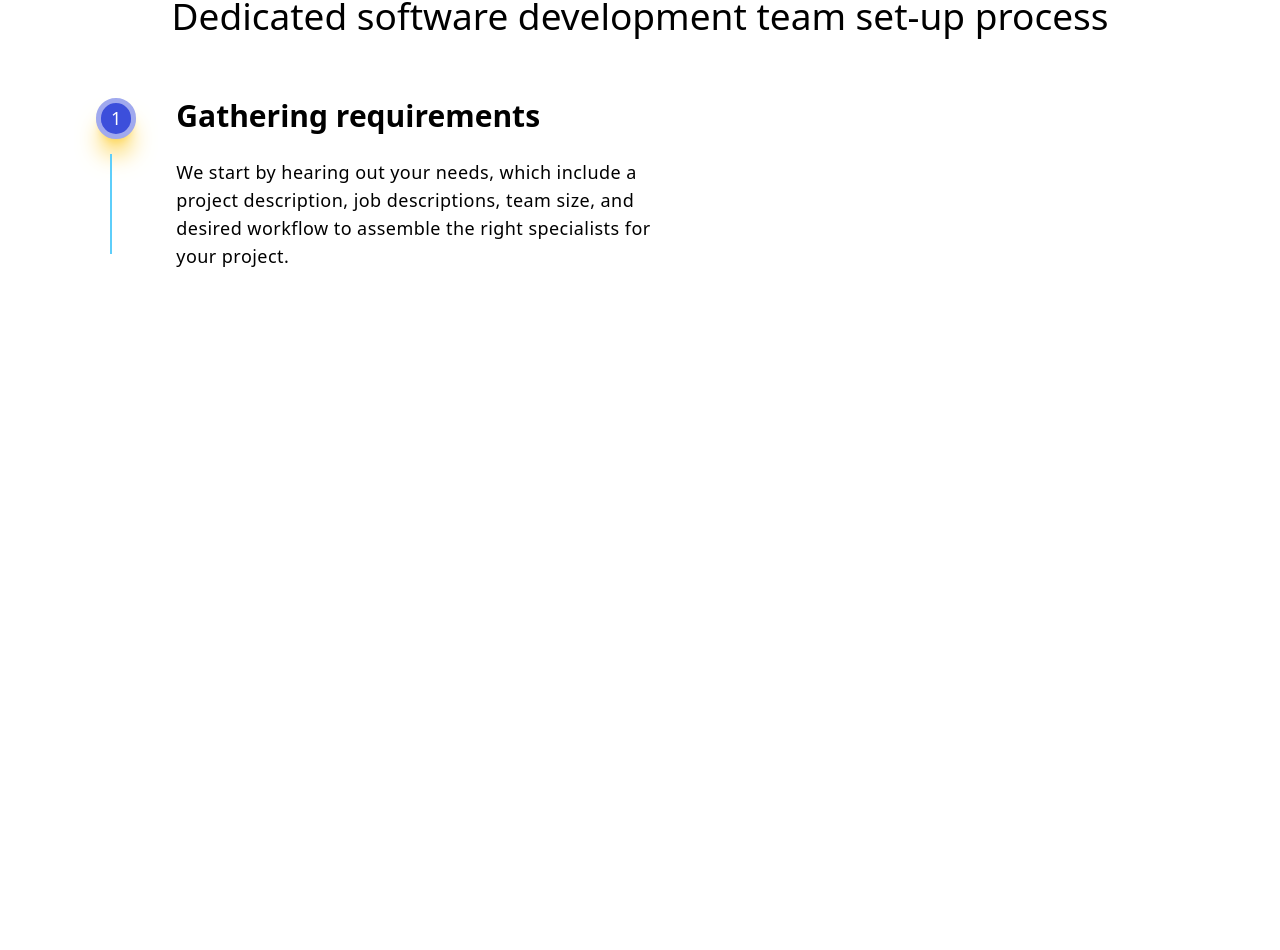
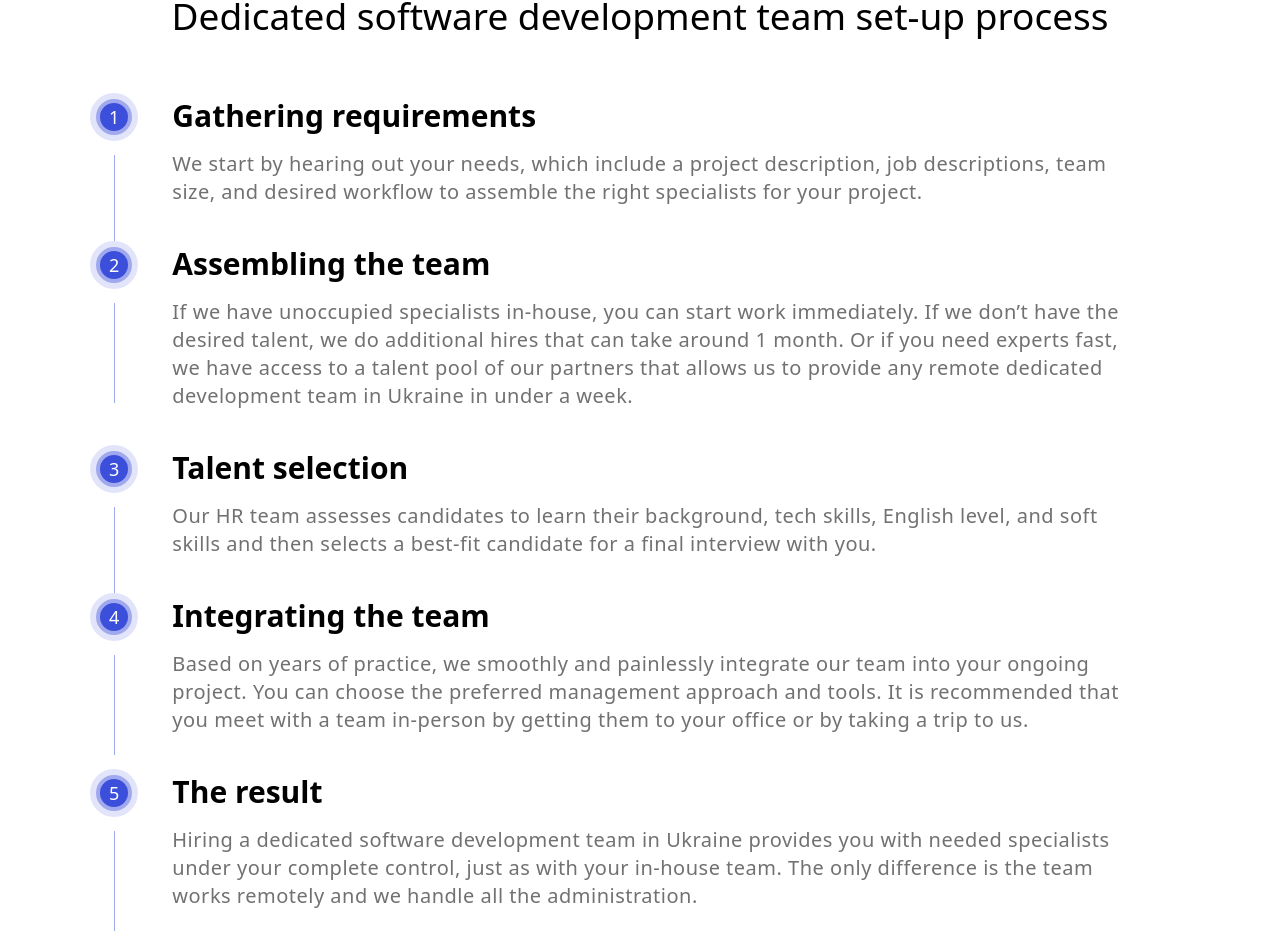
Before and after one commit to Alaymen13/Reveal-website, a Next.js app: page / in a window 1280 px wide. Shown: the part 3942-4892 px from the top of the page. Before the commit the page ends 4212 px from the top, so only its background shows below. Built offline with nearby package versions, Linux system fonts and the light colour scheme.

Commit message:
dedicated software

```diff
--- a/components/Banner/index.js
+++ b/components/Banner/index.js
@@ -3,7 +3,7 @@ import React from "react";
 function Banner() {
   return (
     <div
-      className="w-full bg-cover bg-center h-[55vh] sm:h-[65vh] md:h-[93vh] xl:h-[98vh] overflow-hidden mt-12"
+      className="w-full bg-cover bg-center h-[55vh] sm:h-[65vh] md:h-[93vh] xl:h-[98vh] overflow-hidden mt-10 md:mt-12"
       style={{
         backgroundImage: `url(/banner.png)`,
       }}
--- /dev/null
+++ b/components/DedicatedSoftware/DedicatedSoftProps/index.js
@@ -0,0 +1,30 @@
+import React from "react";
+import { useWindowSize } from "/utils/useWindowSize";
+
+function DedicatedSoftProps({ no, title, des }) {
+  return (
+    <>
+      <div className="flex">
+        <div className="mr-10 h-[80px] sm:h-[80px] md:h-[80px] lg:h-[100px]">
+          <div className="text-white text-lg bg-[#3c4fdb] px-[9px] mt-[1.3px] rounded-3xl border-[4.3px] border-[#a0a9ee] shadow-xl boxShadow">
+            {no}
+          </div>
+          <div className="bg-[#a1aaee] h-[100%] w-[1.2px]  mt-[20px] ml-[18px] "></div>{" "}
+        </div>
+        <div className=" md:mb-10">
+          <div className=" ">
+            <h3 className="text-2xl md:text-3xl mb-3 md:mb-4 font-semibold ">
+              {title}
+            </h3>
+
+            <p className="text-[#717171] text-sm sm:text-lg md:text-xl mt-2 md:mt-4 tracking-wide mr-10 font-normal">
+              {des}
+            </p>
+          </div>
+        </div>
+      </div>
+    </>
+  );
+}
+
+export default DedicatedSoftProps;
--- a/components/DedicatedSoftware/index.js
+++ b/components/DedicatedSoftware/index.js
@@ -1,33 +1,38 @@
 import React from "react";
+import DedicatedSoftProps from "/components/DedicatedSoftware/DedicatedSoftProps";
 
 function DedicatedSoftware() {
   return (
     <div>
       <div className="mx-5 sm:mx-7 md:mx-12 lg:mx-16 xl:mx-24 2xl:mx-48 ">
-        <div className="text-[33px] md:text-[28px] lg:text-[37px] text-center mt-20 mb-16 font-light mx-[25px] leading-9">
+        <div className="text-[33px] md:text-[32px] lg:text-[37px] text-center mt-20 mb-16 font-light mx-[25px] leading-9">
           Dedicated software development team set-up process
         </div>
-        <div className="flex">
-          <div className="mr-10">
-            <div className="text-white text-lg bg-[#3c4fdb] px-[10px] py-[1.4px] rounded-3xl border-[5px] border-[#a0a9ee] shadow-xl shadow-amber-300 opacity-100">
-              1
-            </div>
-            <div className="bg-[#5ecefa] h-[100px] w-[1.3px]  mt-[15px] ml-[14.3px] "></div>{" "}
-          </div>
-          <div className="">
-            <div className=" ">
-              <h3 className=" md:text-3xl mb-4 md:mb-5 font-semibold ">
-                Gathering requirements
-              </h3>
-
-              <p className="text-sm sm:text-base md:text-lg mt-4 md:mt-6 max-w-lg tracking-wide">
-                We start by hearing out your needs, which include a project
-                description, job descriptions, team size, and desired workflow
-                to assemble the right specialists for your project.
-              </p>
-            </div>
-          </div>
-        </div>
+        <DedicatedSoftProps
+          no="1"
+          title="Gathering requirements"
+          des="We start by hearing out your needs, which include a project description, job descriptions, team size, and desired workflow to assemble the right specialists for your project."
+        />
+        <DedicatedSoftProps
+          no="2"
+          title="Assembling the team"
+          des="If we have unoccupied specialists in-house, you can start work immediately. If we don’t have the desired talent, we do additional hires that can take around 1 month. Or if you need experts fast, we have access to a talent pool of our partners that allows us to provide any remote dedicated development team in Ukraine in under a week."
+        />
+        <DedicatedSoftProps
+          no="3"
+          title="Talent selection"
+          des="Our HR team assesses candidates to learn their background, tech skills, English level, and soft skills and then selects a best-fit candidate for a final interview with you."
+        />
+        <DedicatedSoftProps
+          no="4"
+          title="Integrating the team"
+          des="Based on years of practice, we smoothly and painlessly integrate our team into your ongoing project. You can choose the preferred management approach and tools. It is recommended that you meet with a team in-person by getting them to your office or by taking a trip to us."
+        />
+        <DedicatedSoftProps
+          no="5"
+          title="The result"
+          des="Hiring a dedicated software development team in Ukraine provides you with needed specialists under your complete control, just as with your in-house team. The only difference is the team works remotely and we handle all the administration."
+        />
       </div>
     </div>
   );
--- a/components/Header/index.js
+++ b/components/Header/index.js
@@ -111,7 +111,7 @@ const Header = () => {
               </a>
               <a
                 href="#"
-                className="block ml-4 mt-3 md lg-3 md:mt-0 text-sm md:text-md text-black bg-white capitalize hover:text-white hover:bg-black pb-[5px] pt-[4px] px-[8px] rounded-3xl border-2 border-white whitespace-nowrap w-[115px] md:w-[100px]"
+                className="block ml-4 mt-3 md lg-3 md:mt-0 text-sm md:text-md text-black bg-white capitalize hover:text-white hover:bg-black pb-[5px] pt-[4px] px-[8px] rounded-3xl border-2 border-white whitespace-nowrap w-[100px] md:w-[100px]"
               >
                 Get in touch
               </a>
--- a/components/ProsOfDedicated/index.js
+++ b/components/ProsOfDedicated/index.js
@@ -10,7 +10,9 @@ function ProsOfDedicated() {
               <div className="text-[33px] md:text-[28px] lg:text-[33px] text-left mt-5 mb-10 font-semibold  leading-tight">
                 Pros of the Dedicated Development Team Model
               </div>
-              <div className="bg-[#5ecefa] h-[3.3px] w-[80%]  mt-[13px] mr-3"></div>
+              <div className="bg-gradient-to-r from-[#273ed8] to-[#2cc1d1] h-[3.4px] md:w-[80%] mt-[13px] mr-3">
+                {" "}
+              </div>
             </div>
           </div>
           <div className="sm:basis-1/3">
@@ -65,6 +67,7 @@ function ProsOfDedicated() {
             </div>
           </div>
         </div>
+        <div className="grid justify-items-center ">
           <a
             href="#"
             className="inline-block mt-6 md:mt-8 text-md md:text-lg text-black bg-white capitalize hover:text-white hover:bg-black py-2 px-5 md:px-7 rounded-[30px] border-2 border-black  whitespace-nowrap basis-full"
@@ -73,6 +76,7 @@ function ProsOfDedicated() {
           </a>
         </div>
       </div>
+    </div>
   );
 }
 
--- /dev/null
+++ b/components/SuccessCases/index.js
@@ -0,0 +1,7 @@
+import React from "react";
+
+function SuccessCases() {
+  return <div>SuccessCases</div>;
+}
+
+export default inSuccessCasesdex;
--- /dev/null
+++ b/pages/about/index.js
@@ -0,0 +1,18 @@
+import React from "react";
+import Head from "next/head";
+
+function About() {
+  return (
+    <div>
+      <Head>
+        <title> Create Next App </title>
+        <meta name="description" content="Generated by create next app" />
+        <meta name="viewport" content="width=device-width, initial-scale=1" />
+        <link rel="icon" href="/favicon.ico" />
+      </Head>
+      <div>AboutUs</div>
+    </div>
+  );
+}
+
+export default About;
--- a/styles/globals.css
+++ b/styles/globals.css
@@ -9,3 +9,8 @@ header {
   width: 100%;
   z-index: 9999;
 }
+
+.boxShadow {
+  -webkit-box-shadow: 0 0 0 6px #e2e5fa;
+  box-shadow: 0 0 0 6px #e2e5fa;
+}
```
Lines whose indentation alone changed are shown as unchanged.
